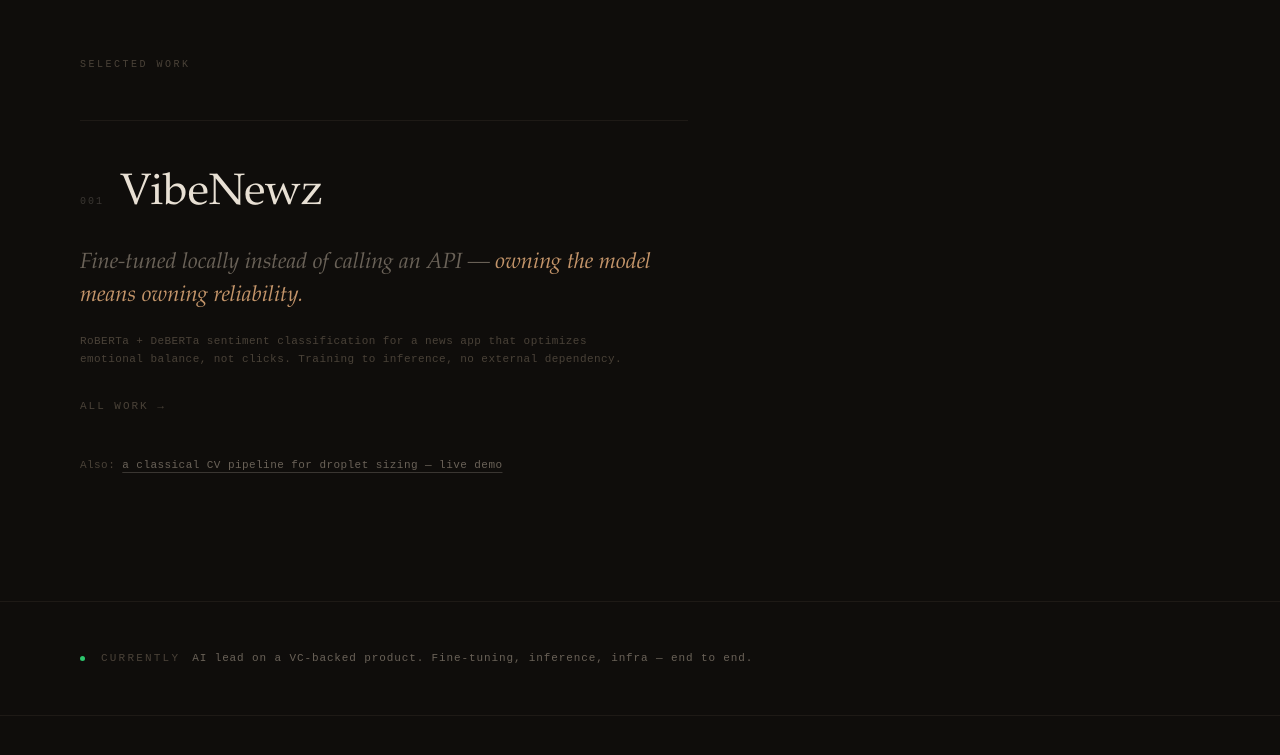
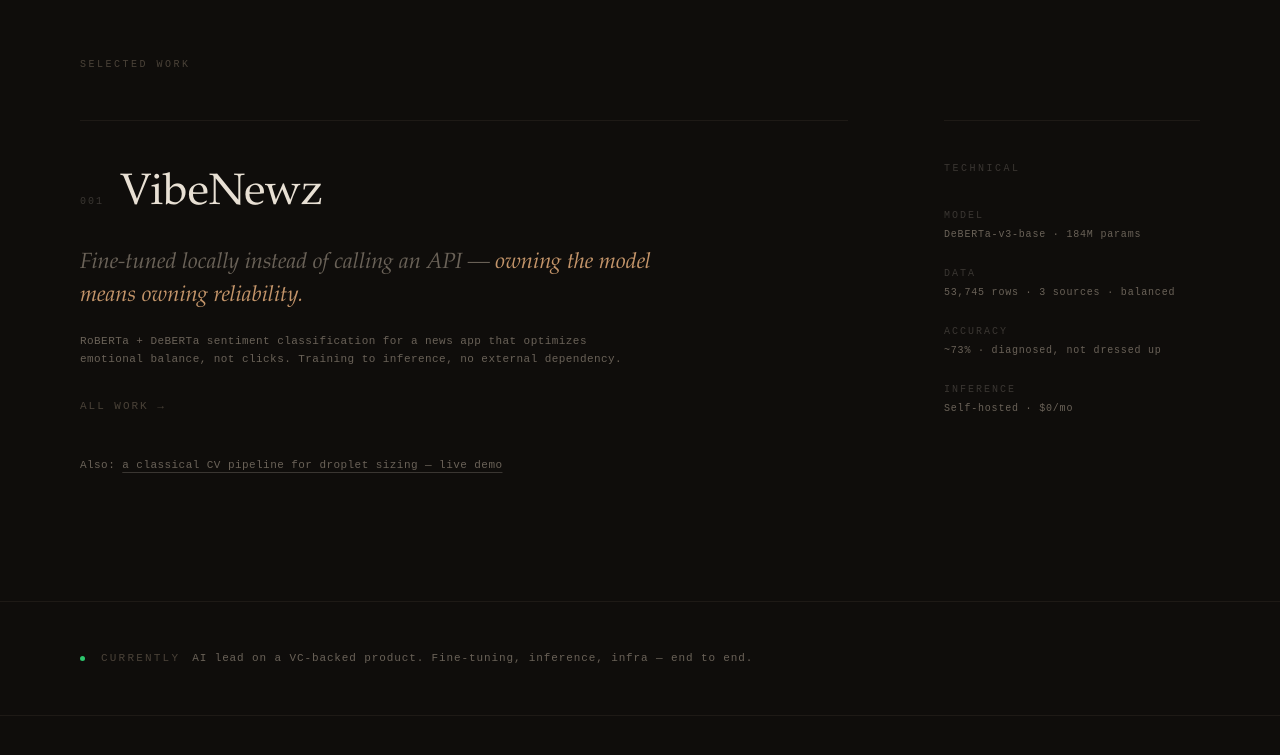
Before and after one commit to GoldenRailgun/portfolio, a Next.js app: page / in a window 1280 px wide. Shown: the part 871-1626 px from the top of the page. Built offline with nearby package versions, Linux system fonts and the light colour scheme.

Commit message:
Technical metadata column, body text contrast pass

```diff
--- a/src/app/about/page.tsx
+++ b/src/app/about/page.tsx
@@ -55,7 +55,7 @@
               <h3 className="font-serif text-[16px] text-[#e8e0d4] font-normal mb-3">
                 {p.title}
               </h3>
-              <p className="text-[11px] text-[#4a4238] leading-relaxed tracking-[0.02em]">
+              <p className="text-[11px] text-[#6a6258] leading-relaxed tracking-[0.02em]">
                 {p.body}
               </p>
             </div>
--- a/src/app/work/page.tsx
+++ b/src/app/work/page.tsx
@@ -59,7 +59,7 @@
                 <h2 className="font-serif text-[clamp(22px,2.5vw,36px)] text-[#e8e0d4] font-normal mb-3 group-hover:text-[#c4956a] transition-colors duration-500">
                   {project.name}
                 </h2>
-                <p className="text-[11px] text-[#4a4238] tracking-[0.04em] leading-relaxed max-w-xl">
+                <p className="text-[11px] text-[#6a6258] tracking-[0.04em] leading-relaxed max-w-xl">
                   {project.description}
                 </p>
               </div>
--- a/src/components/sections/HeroSection.tsx
+++ b/src/components/sections/HeroSection.tsx
@@ -70,7 +70,7 @@
 
         {/* Subtext */}
         <motion.p
-          className="text-[11px] text-[#4a4238] tracking-[0.06em] leading-loose mb-10"
+          className="text-[11px] text-[#6a6258] tracking-[0.06em] leading-loose mb-10"
           initial={{ opacity: 0 }}
           animate={{ opacity: 1 }}
           transition={{ duration: 0.6, delay: 0.3 }}
--- a/src/components/sections/HomeSections.tsx
+++ b/src/components/sections/HomeSections.tsx
@@ -2,7 +2,6 @@
 
 import Link from 'next/link'
 import { motion } from 'framer-motion'
-import { section } from 'framer-motion/client'
 
 const fadeUp = {
   initial: { opacity: 0, y: 16 },
@@ -15,7 +14,7 @@
   return (
     <>
       {/* Selected Work */}
-      <section className="px-16 md:px-20 py-32 max-w-3xl">
+      <section className="px-8 md:px-20 py-32">
         <motion.p
           {...fadeUp}
           className="text-[10px] tracking-[0.25em] uppercase text-[#4a4238] mb-12"
@@ -23,7 +22,8 @@
           Selected work
         </motion.p>
 
-        <motion.div {...fadeUp}>
+        <div className="flex flex-col lg:flex-row lg:gap-24 max-w-6xl">
+        <motion.div {...fadeUp} className="max-w-3xl flex-1">
           <Link href="/work" className="group block border-t border-[#1e1a16] pt-10">
             <div className="flex items-baseline gap-4 mb-5">
               <span className="text-[10px] tracking-[0.2em] text-[#3a3632]">001</span>
@@ -35,7 +35,7 @@
               Fine-tuned locally instead of calling an API —{' '}
               <span className="text-[#c4956a]">owning the model means owning reliability.</span>
             </p>
-            <p className="text-[11px] text-[#4a4238] tracking-[0.04em] leading-relaxed max-w-xl mb-6">
+            <p className="text-[11px] text-[#6a6258] tracking-[0.04em] leading-relaxed max-w-xl mb-6">
               RoBERTa + DeBERTa sentiment classification for a news app that optimizes
               emotional balance, not clicks. Training to inference, no external dependency.
             </p>
@@ -45,9 +45,38 @@
           </Link>
         </motion.div>
 
+        {/* Technical metadata — quiet counterweight */}
+        <motion.div
+          {...fadeUp}
+          className="hidden lg:block flex-shrink-0 w-64 border-t border-[#1e1a16] pt-10"
+        >
+          <p className="text-[10px] tracking-[0.25em] uppercase text-[#3a3632] mb-8">
+            Technical
+          </p>
+          <dl className="flex flex-col gap-6 text-[10px] tracking-[0.08em]">
+            <div>
+              <dt className="text-[#3a3632] uppercase tracking-[0.2em] mb-1">Model</dt>
+              <dd className="text-[#6a6258]">DeBERTa-v3-base · 184M params</dd>
+            </div>
+            <div>
+              <dt className="text-[#3a3632] uppercase tracking-[0.2em] mb-1">Data</dt>
+              <dd className="text-[#6a6258]">53,745 rows · 3 sources · balanced</dd>
+            </div>
+            <div>
+              <dt className="text-[#3a3632] uppercase tracking-[0.2em] mb-1">Accuracy</dt>
+              <dd className="text-[#6a6258]">~73% · diagnosed, not dressed up</dd>
+            </div>
+            <div>
+              <dt className="text-[#3a3632] uppercase tracking-[0.2em] mb-1">Inference</dt>
+              <dd className="text-[#6a6258]">Self-hosted · $0/mo</dd>
+            </div>
+          </dl>
+        </motion.div>
+        </div>
+
         <motion.p
           {...fadeUp}
-          className="text-[11px] text-[#4a4238] tracking-[0.04em] mt-10"
+          className="text-[11px] text-[#6a6258] tracking-[0.04em] mt-10"
         >
           Also:{' '}
           <a
@@ -62,7 +91,7 @@
       </section>
 
       {/* Currently */}
-      <section className="px-16 md:px-20 py-12 border-t border-b border-[#1e1a16]">
+      <section className="px-8 md:px-20 py-12 border-t border-b border-[#1e1a16]">
         <motion.div {...fadeUp} className="flex items-center gap-4 max-w-3xl">
           <div className="w-[5px] h-[5px] rounded-full bg-[#2ecc71] animate-pulse flex-shrink-0" />
           <p className="text-[11px] tracking-[0.08em] text-[#6a6258]">
@@ -73,7 +102,7 @@
       </section>
 
       {/* Closer */}
-      <section className="px-16 md:px-20 py-32 max-w-3xl">
+      <section className="px-8 md:px-20 py-32 max-w-3xl">
         <motion.p
           {...fadeUp}
           className="font-serif italic text-[clamp(24px,3.5vw,42px)] text-[#6a6258] leading-[1.3] mb-10"
```
